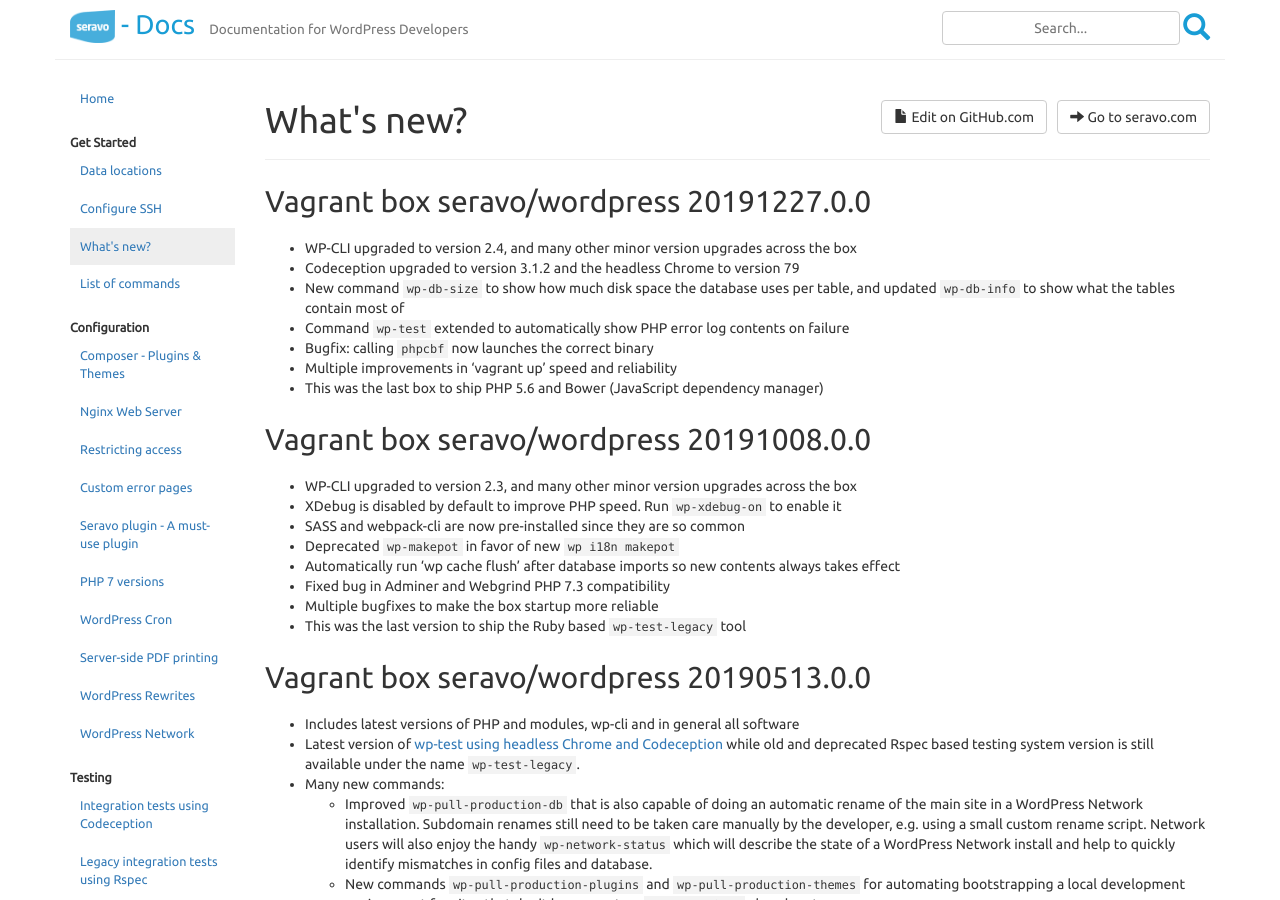
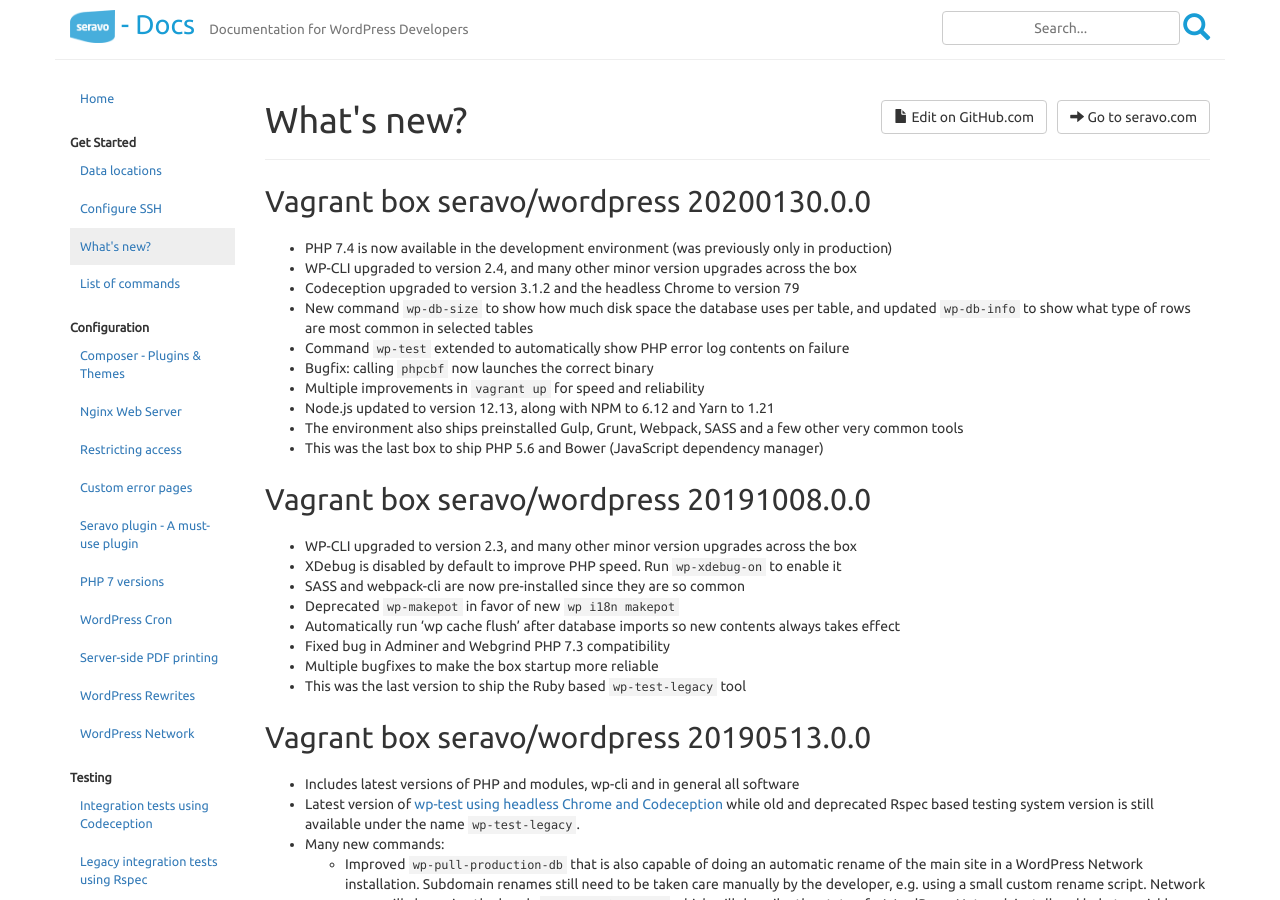
Before and after one commit to Seravo/docs, a Jekyll site: the page built from _posts/2018-11-12-release-notes.md, in a window 1280 px wide and 900 px high. Built offline with Jekyll 4.4.1, drawn with Linux system fonts in a browser that asks for light colours; nearby versions of some CDN libraries.

Commit message:
Update release notes for seravo/wordpress Vagrant box version 20200130.0.0

```diff
--- a/_posts/2018-11-12-release-notes.md
+++ b/_posts/2018-11-12-release-notes.md
@@ -6,14 +6,17 @@
 order: 4
 ---
 
-## Vagrant box seravo/wordpress 20191227.0.0
+## Vagrant box seravo/wordpress 20200130.0.0
 
+* PHP 7.4 is now available in the development environment (was previously only in production)
 * WP-CLI upgraded to version 2.4, and many other minor version upgrades across the box
 * Codeception upgraded to version 3.1.2 and the headless Chrome to version 79
-* New command `wp-db-size` to show how much disk space the database uses per table, and updated `wp-db-info` to show what the tables contain most of
+* New command `wp-db-size` to show how much disk space the database uses per table, and updated `wp-db-info` to show what type of rows are most common in selected tables
 * Command `wp-test` extended to automatically show PHP error log contents on failure
 * Bugfix: calling `phpcbf` now launches the correct binary
-* Multiple improvements in 'vagrant up' speed and reliability
+* Multiple improvements in `vagrant up` for speed and reliability
+* Node.js updated to version 12.13, along with NPM to 6.12 and Yarn to 1.21
+* The environment also ships preinstalled Gulp, Grunt, Webpack, SASS and a few other very common tools
 * This was the last box to ship PHP 5.6 and Bower (JavaScript dependency manager)
 
 ## Vagrant box seravo/wordpress 20191008.0.0
@@ -26,7 +29,6 @@
 * Fixed bug in Adminer and Webgrind PHP 7.3 compatibility
 * Multiple bugfixes to make the box startup more reliable
 * This was the last version to ship the Ruby based `wp-test-legacy` tool
-
 
 ## Vagrant box seravo/wordpress 20190513.0.0
 
```
